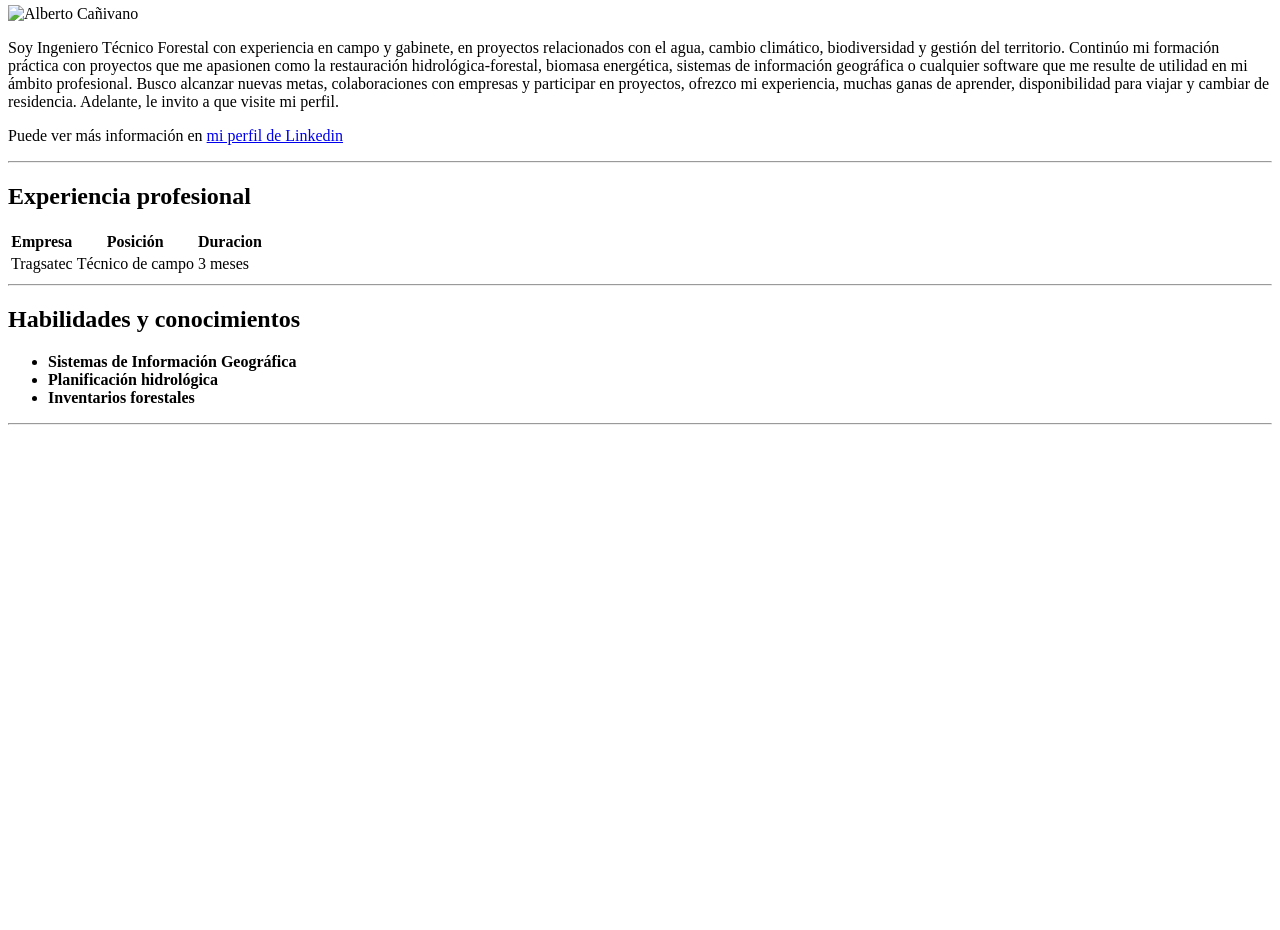
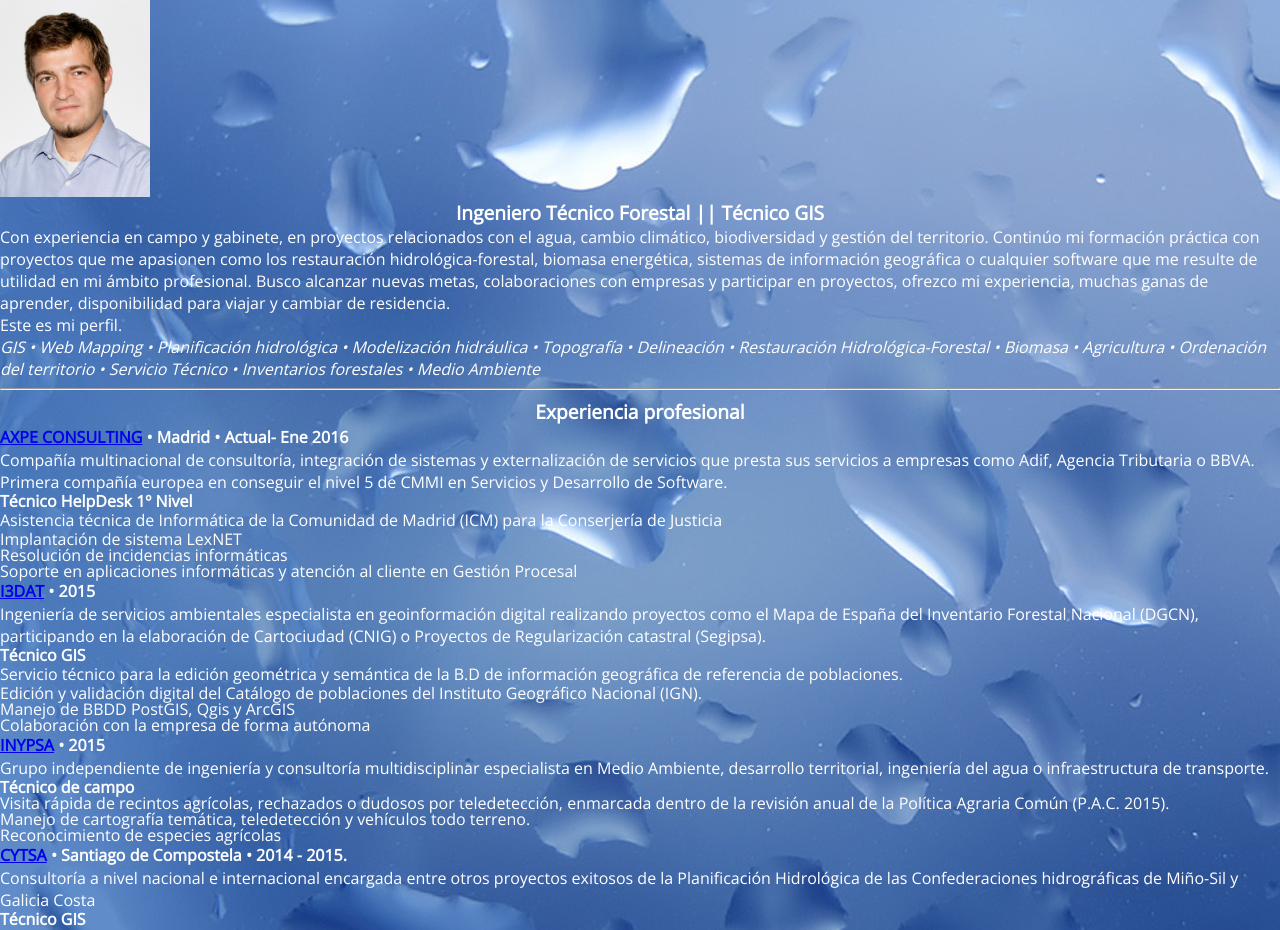
Before and after one commit to acanivano/acanivano.github.io, a plain HTML site: page index.html in a window 1280 px wide. Shown: the part 75-1005 px from the top of the page. Before the commit the page ends 800 px from the top, so only its background shows below. Drawn offline with nearby package versions, Linux system fonts and the light colour scheme.

Commit message:
Segunda version

```diff
--- /dev/null
+++ b/css/reset.css
@@ -0,0 +1,93 @@
+
+/* http://meyerweb.com/eric/tools/css/reset/
+   v2.0 | 20110126
+   License: none (public domain)
+*/
+
+html, body, div, span, applet, object, iframe,
+h1, h2, h3, h4, h5, h6, p, blockquote, pre,
+a, abbr, acronym, address, big, cite, code,
+del, dfn, em, img, ins, kbd, q, s, samp,
+small, strike, strong, sub, sup, tt, var,
+b, u, i, center,
+dl, dt, dd, ol, ul, li,
+fieldset, form, label, legend,
+table, caption, tbody, tfoot, thead, tr, th, td,
+article, aside, canvas, details, embed,
+figure, figcaption, footer, header, hgroup,
+menu, nav, output, ruby, section, summary,
+time, mark, audio, video {
+	margin: 0;
+	padding: 0;
+	border: 0;
+	font-size: 100%;
+  font-family: 'Open Sans', sans-serif;
+	vertical-align: baseline;
+}
+/* HTML5 display-role reset for older browsers */
+article, aside, details, figcaption, figure,
+footer, header, hgroup, menu, nav, section {
+	display: block;
+}
+body {
+	line-height: 1;
+}
+ol, ul {
+	list-style: none;
+}
+blockquote, q {
+	quotes: none;
+}
+blockquote:before, blockquote:after,
+q:before, q:after {
+	content: '';
+	content: none;
+}
+table {
+	border-collapse: collapse;
+	border-spacing: 0;
+}
+
+body{
+  background-color: #828080;
+}
+
+
+#foto {
+  width: 150px;
+  }
+
+
+body{
+  background: url("../imagenes/agua_fondo.jpg");
+  color: white;
+}
+
+h1{
+	text-align: center;
+	text-decoration:underline;
+	font-size: 1.5em
+
+}
+
+h2{
+	text-align: center;
+	font-size: 1.2em;
+	line-height:normal;
+}
+
+h3{
+	line-height: 1.5rem;
+}
+p{
+  line-height: normal; /* Interlineado */
+}
+#cursiva{
+	font-style: italic;
+}
+ul{
+	list-style-type:circle;
+}
+#w32{
+	image-orientation: 200;
+}
--- a/index.html
+++ b/index.html
@@ -1,40 +1,95 @@
 <!DOCTYPE html>
-<html>
+<html lang="es">
 		<head>
 			<meta charset="utf-8">
+			<meta name="viewport" content="width=device-width, initial-scale=1">
+			<link rel="stylesheet" href="css/reset.css">
+			<link href="https://fonts.googleapis.com/css?family=Open+Sans" rel="stylesheet">
 			<title>Curriculum vitae</title>
 
 		</head>
 		<body>
+			<ul>
+					<li><a href="#Experiencia">Experiencia profesional</a></li>
+					<li><a href="#Educacion">Educacion</a></li>
+					<li><a href="#Habilidades">Habilidades técnicas</a></li>
+			</ul>
 			<h1>Alberto Cañivano Moreno</h1>
-  <img src="imagenes/Foto_carnet_1.jpg" alt="Alberto Cañivano" />
-	<p>Soy Ingeniero Técnico Forestal con experiencia en campo y gabinete, en proyectos relacionados con el agua, cambio climático, biodiversidad y gestión del territorio.
-Continúo mi formación práctica con proyectos que me apasionen como la restauración hidrológica-forestal, biomasa energética, sistemas de información geográfica o cualquier software que me resulte de utilidad en mi ámbito profesional.
-Busco alcanzar nuevas metas, colaboraciones con empresas y participar en proyectos, ofrezco mi experiencia, muchas ganas de aprender, disponibilidad para viajar y cambiar de residencia.
-Adelante, le invito a que visite mi perfil.</p>
-<p>Puede ver más información en <a href="https://www.linkedin.com/in/acanivano?trk=hp-identity-name">mi perfil de Linkedin</a></p>
+		  <img src="imagenes/Foto_carnet_1.jpg" id ="foto" alt="Alberto Cañivano" />
+			<h2><strong>Ingeniero Técnico Forestal</strong> || Técnico GIS</h2>
+				<p>Con experiencia en campo y gabinete, en proyectos relacionados con el agua, cambio climático, biodiversidad y gestión del territorio.
+		Continúo mi formación práctica con proyectos que me apasionen como los restauración hidrológica-forestal, biomasa energética, sistemas de información geográfica o cualquier software que me resulte de utilidad en mi ámbito profesional.
+		Busco alcanzar nuevas metas, colaboraciones con empresas y participar en proyectos, ofrezco mi experiencia, muchas ganas de aprender, disponibilidad para viajar y cambiar de residencia.<br>
+		Este es mi perfil.</p>
+				<p id="cursiva">GIS • Web Mapping • Planificación hidrológica • Modelización hidráulica • Topografía • Delineación • Restauración Hidrológica-Forestal • Biomasa • Agricultura • Ordenación del territorio • Servicio Técnico • Inventarios forestales • Medio Ambiente</p>
 			<hr>
-<h2>Experiencia profesional</h2>
-	<table>
-		<tr>
-			<th>Empresa</th>
-			<th>Posición</th>
-			<th>Duracion</th>
-		</tr>
-		<tr>
-			<td>Tragsatec</td>
-			<td>Técnico de campo</td>
-			<td>3 meses</td>
-		</tr>
-	</table>
+			<h2 id ="Experiencia">Experiencia profesional</h2>
+				<h3><a href="http://www.axpe.com/inicio/">AXPE CONSULTING</a> • Madrid • Actual- Ene 2016</h3>
+				<p>Compañía multinacional de consultoría, integración de sistemas y externalización de servicios que presta sus servicios a empresas como Adif, Agencia Tributaria o BBVA.
+					Primera compañía europea en conseguir el nivel 5 de CMMI en Servicios y Desarrollo de Software.</p>
+					<h4><strong>Técnico HelpDesk 1º Nivel</strong></h4>
+						<p>Asistencia técnica de Informática de la Comunidad de Madrid (ICM) para la Conserjería de Justicia</p>
+							<ul>
+								<li>Implantación de sistema LexNET</li>
+								<li>Resolución de incidencias informáticas</li>
+								<li>Soporte en aplicaciones informáticas y atención al cliente en Gestión Procesal</li>
+							</ul>
+
+				<h3><a href="https://www.i3dat.com/es">I3DAT</a> • 2015</h3>
+					<p>Ingeniería de servicios ambientales especialista en geoinformación digital realizando proyectos como el Mapa de España del Inventario Forestal Nacional (DGCN), participando en la elaboración de Cartociudad (CNIG) o Proyectos de Regularización catastral (Segipsa).</p>
+						<h4><strong>Técnico GIS</strong></h4>
+							<p>Servicio técnico para la edición geométrica y semántica de la B.D de información geográfica de referencia de poblaciones. </p>
+								<ul>
+									<li>Edición y validación digital del Catálogo de poblaciones del Instituto Geográfico Nacional (IGN).</li>
+									<li>Manejo de BBDD PostGIS, Qgis y ArcGIS</li>
+									<li>Colaboración con la empresa de forma autónoma</li>
+								</ul>
+
+				<h3><a href="http://www.inypsa.es/">INYPSA</a> • 2015</h3>
+					<p>Grupo independiente de ingeniería y consultoría multidisciplinar especialista en Medio Ambiente, desarrollo territorial, ingeniería del agua o infraestructura de transporte.</p>
+						<h4><strong>Técnico de campo</strong></h4>
+								<ul>
+									<li>Visita rápida de recintos agrícolas, rechazados o dudosos por teledetección, enmarcada dentro de la revisión anual de la Política Agraria Común (P.A.C. 2015).</li>
+									<li>Manejo de cartografía temática, teledetección y vehículos todo terreno.</li>
+									<li>Reconocimiento de especies agrícolas</li>
+								</ul>
+
+					<h3><a href="http://cytsa.com/">CYTSA</a> • Santiago de Compostela • 2014 - 2015.</h3>
+						<p>Consultoría a nivel nacional e internacional encargada entre otros proyectos exitosos de la Planificación Hidrológica de las Confederaciones hidrográficas de Miño-Sil y Galicia Costa</p>
+							<h4><strong>Técnico GIS</strong></h4>
+								<p>Servicio de actualización y revisión del Plan Hidrológico Galicia-Costa 2015-2021. </p>
+									<ul>
+										<li>Responsable del análisis y gestión de la información geográfica generada.</li>
+										<li>Diversos estudios del medio forestal y agrícola, y su ocupación sobre el territorio, aplicando cartografías temáticas como SIGPAC y SIOSE.</li>
+										<li>Estudios de contaminación difusa puntual.</li>
+										<li>Actualización de datos y metadatos para la IDE de Augas de Galicia</li>
+										<li>Generación de B.D corporativa para el proyecto</li>
+									</ul>
+
 		<hr>
-<h2>Habilidades y conocimientos</h2>
-	<ul>
-	  <li><strong>Sistemas de Información Geográfica</strong></li>
-	  <li><strong>Planificación hidrológica</strong></li>
-	  <li><strong>Inventarios forestales</strong></li>
-	</ul>
+			<h2 id ="Educacion">Educacion</h2>
+				<p><strong>Master ESRI en Sistemas de Información Geográfica</strong></p>
+				<p><strong>Certificado de profesionalidad (NIvel 3) en Levantamientos y replanteos topográficos</strong></p>
+				<p><strong>Especialista en el Análisis y la gestión de riesgos por avenidas e inudaciones</strong></p>
+				<p><strong>Ingeniero Técnico Forestal</strong></p>
 		<hr>
+			<h2 id ="Habilidades">Habilidades técnicas</h2>
+				<p><strong>ArcGis•Qgis•gvSIG•Autocad•PostGreSQL-PostGis•Autocad•Autocad Civil 3D•Nivel avanzado en paquete Office•HecHMS•HecGeoHMS•HecRas•HecGeoRAS•Iber•Protopo•InfoWorks•Presto•Geoserver•Leaflet</strong></p>
 
+				<p>
+						<a href="http://jigsaw.w3.org/css-validator/check/referer">
+								<img style="border:0;width:88px;height:31px"
+										src="http://jigsaw.w3.org/css-validator/images/vcss"
+										alt="¡CSS Válido!" />
+						</a>
+				</p>
+
+				<p >
+				<a href="http://jigsaw.w3.org/css-validator/check/referer">
+				    <img style="border:0;width:88px;height:31px"
+				        src="http://jigsaw.w3.org/css-validator/images/vcss-blue"
+				        alt="¡CSS Válido!" />
+				    </a>
+				</p>
 		</body>
 </html>
```
Also changed, not shown: imagenes/Foto_carnet_1.jpg (added), imagenes/agua_fondo.jpg (added), imagenes/noisy-texture-100x100-o60-d10-c-856f76-t0.png (added). Lines whose indentation alone changed are shown as unchanged.
